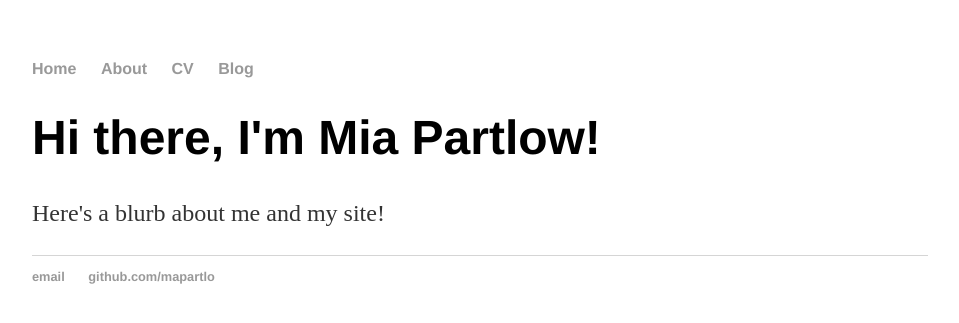
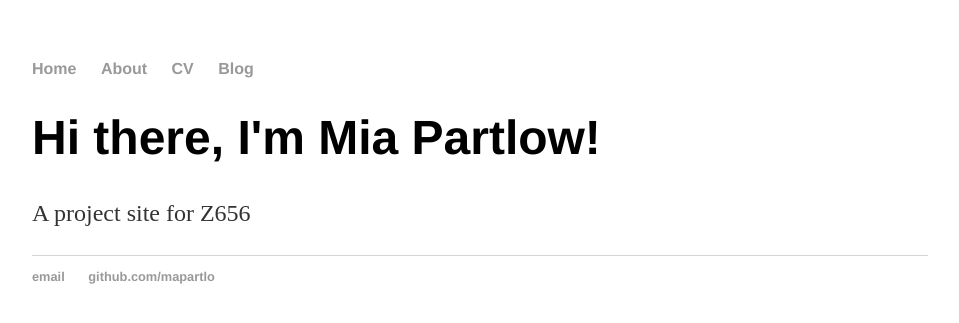
Before and after one commit to miapartlow/mapartlo.github.io, a Jekyll site: the page built from index.html, in a window 1280 px wide. Shown: the top 323 px of the page, without its empty margins (160-1119 px from the left). Built offline with Jekyll 4.4.1, drawn with Linux system fonts in a browser that asks for light colours.

Commit message:
Update index.html
Updating to Jekyll format.

```diff
--- a/index.html
+++ b/index.html
@@ -1,29 +1,8 @@
-<!DOCTYPE html>
-<html>
-	<head>
-		<title>Mia Partlow, Digital Publishing Expert</title>
-		<link rel="stylesheet" type="text/css" href="/css/main.css">
-	</head>
-	<body>
-		<nav>
-    		<ul>
-        		<li><a href="/">Home</a></li>
-	        	<li><a href="/about">About</a></li>
-        		<li><a href="/cv">CV</a></li>
-        		<li><a href="/blog">Blog</a></li>
-    		</ul>
-		</nav>
-		<div class="container">
-    		<div class="blurb">
-        		<h1>Hi there, I'm Mia Partlow!</h1>
-				<p>Here's a blurb about me and my site!</p>
-    		</div><!-- /.blurb -->
-		</div><!-- /.container -->
-		<footer>
-    		<ul>
-        		<li><a href="mailto:your-email@gmail.com">email</a></li>
-        		<li><a href="https://github.com/mapartlo">github.com/mapartlo</a></li>
-			</ul>
-		</footer>
-	</body>
-</html>
+---
+layout: default
+title: "Mia Partlow, Digital Publishing Expert"
+---
+<div class="blurb">
+	<h1>Hi there, I'm Mia Partlow!</h1>
+	<p>A project site for Z656</p>
+</div><!-- /.blurb -->
```
